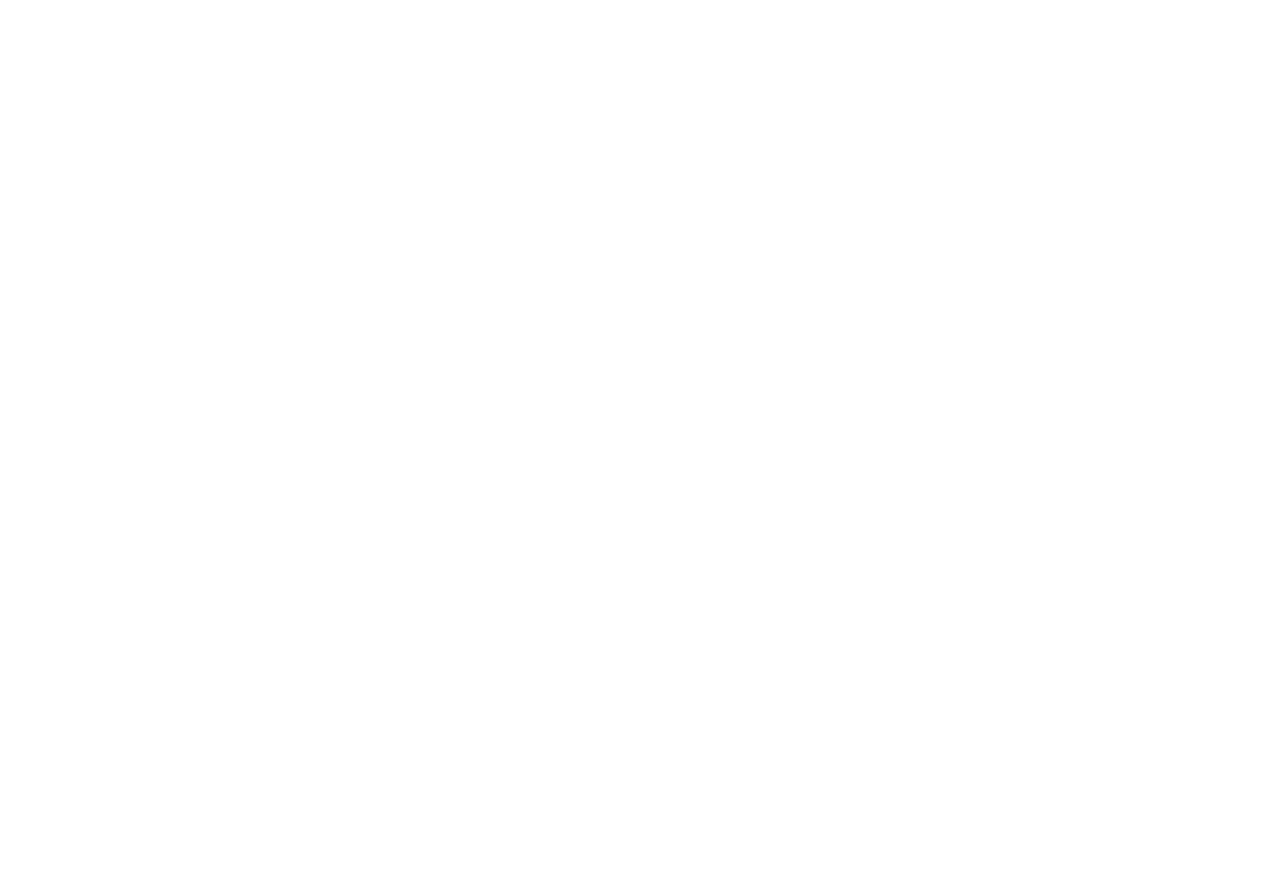
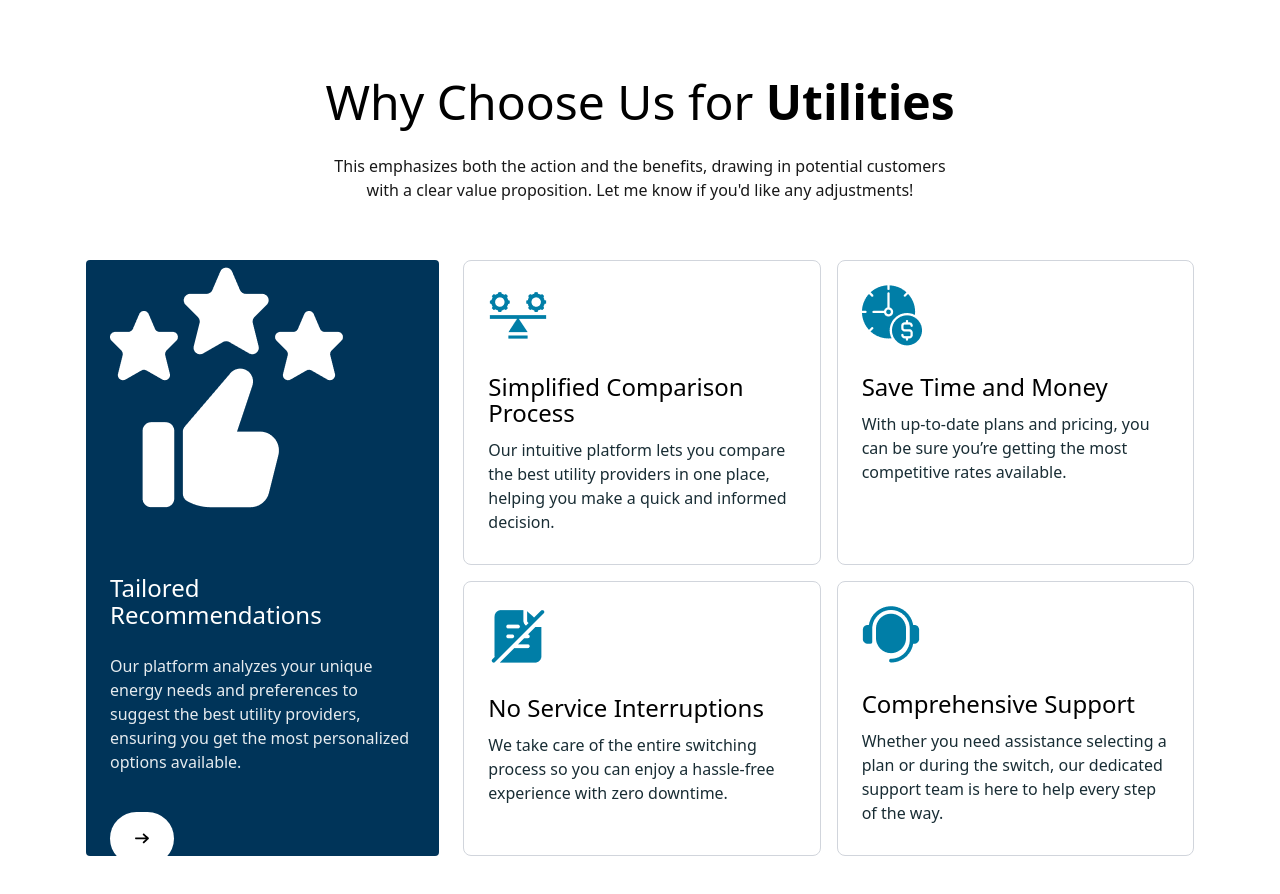
Before and after one commit to khushboo-590/Bill-central, a React (Vite) app: page / in a window 1280 px wide. Shown: the part 2880-3774 px from the top of the page. Before the commit the page ends 2784 px from the top, so only its background shows below. Built offline with nearby package versions, Linux system fonts and the light colour scheme.

Commit message:
utiles section

```diff
--- a/src/App.jsx
+++ b/src/App.jsx
@@ -18,8 +18,8 @@
       <Slider />
       <SwitchEngery />
       <SwitchSilder />
-      {/* <Accordian />
-      <Utilies /> */}
+      {/* <Accordian /> */}
+      <Utilies />
       {/* <Testimonls /> */}
       {/* <Faq/>
       <JoinNews/>
--- a/src/components/Utilies.jsx
+++ b/src/components/Utilies.jsx
@@ -4,28 +4,28 @@
 import arror from '../assets/images/png/arror.png'
 const Utilies = () => {
   return (
-      <header className='container max-w-[1140px] p-4 mx-auto flex-col flex justify-center items-center pt-[162px]'>
-          <h2 className='text-[48px] leaading-[110%] font-normal text-tranform:capitalize text-black'>Why Choose Us for <span className='font-bold'>Utilities</span></h2>
+      <header className='container max-w-[1140px] p-4 mx-auto flex-col flex justify-center items-center  pt-[40px] lg:pt-[162px]'>
+          <h2 className=' text-[38px] md:text-[48px] leaading-[110%] font-normal text-tranform:capitalize text-black text-center'>Why Choose Us for <span className='font-bold'>Utilities</span></h2>
           <p className='max-w-[620px] font-normal text-base leading-[150%] text-black opacity-90 text-center pt-4 '>This emphasizes both the action and the benefits, drawing in potential customers with a clear value proposition. Let me know if you'd like any adjustments!</p>
-          <div className="lg:grid lg:grid-cols-3 bg-white   mt-[58px] md:gap-6 mb-[162px] gap-0  ">
-              <div className="bg-[#003459] text-white p-6 flex flex-col justify-center items-start space-y-4 rounded-[4px] w-full h-[596px] max-w-[424px] mx-auto mb-4 sm:mb-0  ">
+          <div className="lg:grid lg:grid-cols-3 bg-white   mt-[58px] md:gap-6  mb-[40px] lg:mb-[162px] gap-0  ">
+              <div className="bg-[#003459] text-white p-3 md:p-6 flex flex-col justify-center items-start space-y-4 rounded-[4px] w-full h-[596px] max-w-[424px] mx-auto mb-4 sm:mb-0  ">
                       <img src={thumps}></img>
-                  <h2 className="text-[24px] font-normal leading-[110%] pt-[30px]">Tailored Recommendations</h2>
-                  <p className="text-base opacity-90 leading-[150%] font-normal pt-[10px] max-w-[344px]">
+                  <h2 className="text-[24px] font-normal leading-[110%] pt-2 md:pt-[30px]">Tailored Recommendations</h2>
+                  <p className="text-base opacity-90 leading-[150%] font-normal md:pt-[10px] md:max-w-[344px]">
                       Our platform analyzes your unique energy needs and preferences to suggest the best utility providers, ensuring you get the most personalized options available.
                   </p>
-                  <button className="mt-[22px] bg-white text-blue-900 px-6 py-3 rounded-full hover:bg-gray-200 transition">
+                  <button className="md:mt-[22px] bg-white text-blue-900 px-6 py-3 rounded-full hover:bg-gray-200 transition">
                       <img src={arror}></img>
                   </button>
               </div>
 
               <div className="grid grid-cols-1 sm:grid-cols-2 gap-4  col-span-2  ">
                   {features.map((feature, index) => (
-                      <div key={index} className="bg-white  border-1 border-gray-300 hover:shadow-xl rounded-lg p-6 transition">
+                      <div key={index} className="bg-white  border-1 border-gray-300 hover:shadow-xl rounded-lg p-4 md:p-6 transition">
                           <div className="mb-4">
                               <img src={feature.img}></img></div>
-                          <h3 className="font-normal text-[24px]  leading-[110%] text-[#010101] pt-[12px]">{feature.title}</h3>
-                          <p className="text-base opacity-90 leading-[150%] font-normal pt-[12px]">{feature.description}</p>
+                          <h3 className="font-medium text-[24px]  leading-[110%] text-[#010101] pt-[12px]">{feature.title}</h3>
+                          <p className="text-base leading-[150%] font-normal pt-[12px] text-[#00171F] opacity-90">{feature.description}</p>
                       </div>
                   ))}
               </div>
```
